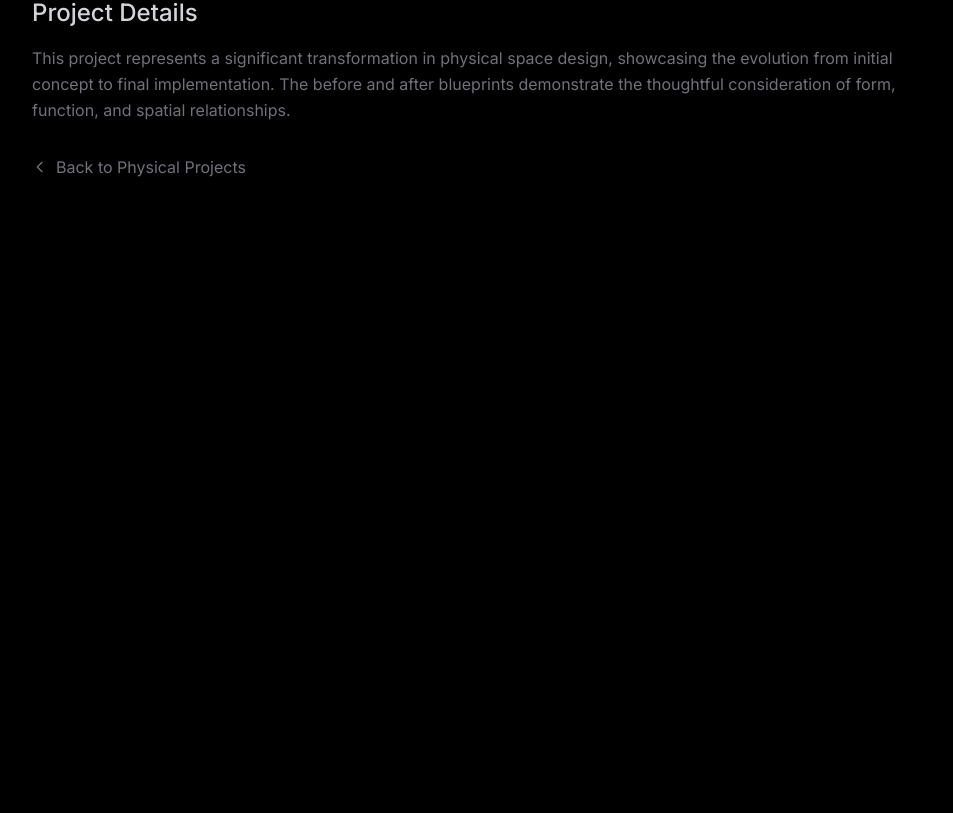
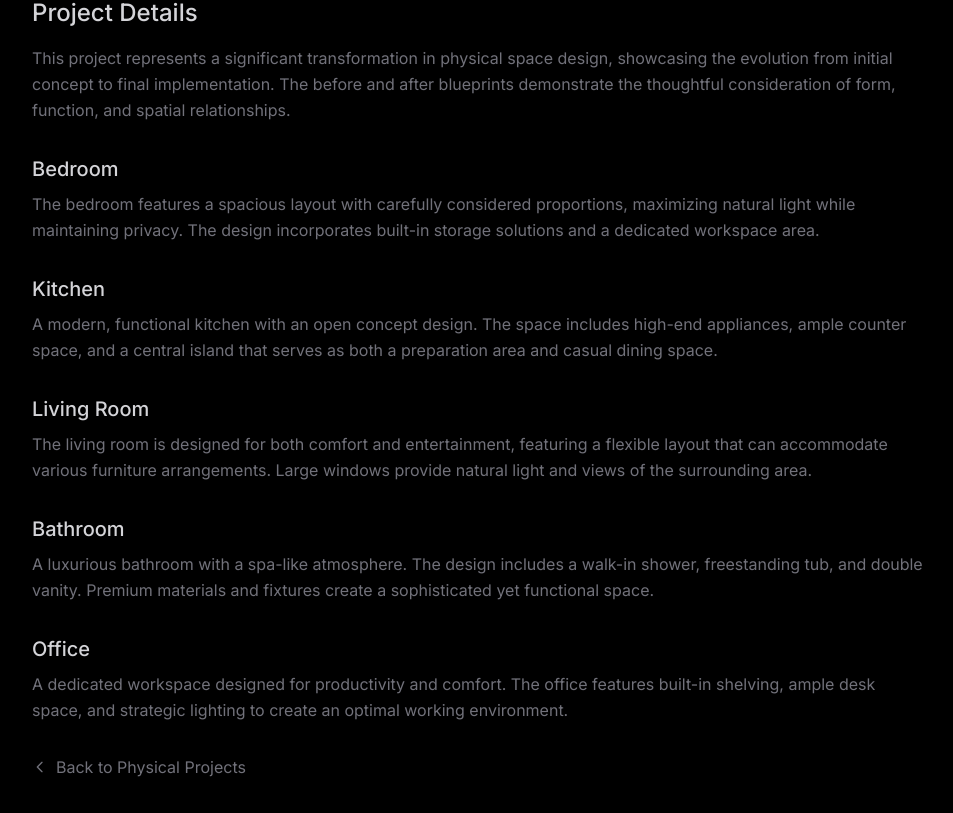
Before and after one commit to stilwellc/Mobi, a Next.js app: page /physical/1122 in a window 1280 px wide. Shown: the part 1980-2793 px from the top of the page, without its empty margins (160-1113 px from the left). Before the commit the page ends 2193 px from the top, so only its background shows below. Built offline with nearby package versions, Linux system fonts and the light colour scheme; a web font is replaced by a local one.

Commit message:
Add room sections to project details

```diff
--- a/app/physical/1122/page.tsx
+++ b/app/physical/1122/page.tsx
@@ -87,12 +87,64 @@ export default function Project1122() {
 
             <div className="mt-12 max-w-4xl mx-auto">
               <h2 className="text-2xl font-medium text-zinc-300 mb-4">Project Details</h2>
-              <p className="text-base text-zinc-500 leading-relaxed">
+              <p className="text-base text-zinc-500 leading-relaxed mb-8">
                 This project represents a significant transformation in physical space design,
                 showcasing the evolution from initial concept to final implementation. The
                 before and after blueprints demonstrate the thoughtful consideration of form,
                 function, and spatial relationships.
               </p>
+
+              <div className="space-y-8">
+                {/* Bedroom */}
+                <div>
+                  <h3 className="text-xl font-medium text-zinc-300 mb-2">Bedroom</h3>
+                  <p className="text-base text-zinc-500 leading-relaxed">
+                    The bedroom features a spacious layout with carefully considered proportions,
+                    maximizing natural light while maintaining privacy. The design incorporates
+                    built-in storage solutions and a dedicated workspace area.
+                  </p>
+                </div>
+
+                {/* Kitchen */}
+                <div>
+                  <h3 className="text-xl font-medium text-zinc-300 mb-2">Kitchen</h3>
+                  <p className="text-base text-zinc-500 leading-relaxed">
+                    A modern, functional kitchen with an open concept design. The space includes
+                    high-end appliances, ample counter space, and a central island that serves
+                    as both a preparation area and casual dining space.
+                  </p>
+                </div>
+
+                {/* Living Room */}
+                <div>
+                  <h3 className="text-xl font-medium text-zinc-300 mb-2">Living Room</h3>
+                  <p className="text-base text-zinc-500 leading-relaxed">
+                    The living room is designed for both comfort and entertainment, featuring
+                    a flexible layout that can accommodate various furniture arrangements.
+                    Large windows provide natural light and views of the surrounding area.
+                  </p>
+                </div>
+
+                {/* Bathroom */}
+                <div>
+                  <h3 className="text-xl font-medium text-zinc-300 mb-2">Bathroom</h3>
+                  <p className="text-base text-zinc-500 leading-relaxed">
+                    A luxurious bathroom with a spa-like atmosphere. The design includes
+                    a walk-in shower, freestanding tub, and double vanity. Premium materials
+                    and fixtures create a sophisticated yet functional space.
+                  </p>
+                </div>
+
+                {/* Office */}
+                <div>
+                  <h3 className="text-xl font-medium text-zinc-300 mb-2">Office</h3>
+                  <p className="text-base text-zinc-500 leading-relaxed">
+                    A dedicated workspace designed for productivity and comfort. The office
+                    features built-in shelving, ample desk space, and strategic lighting
+                    to create an optimal working environment.
+                  </p>
+                </div>
+              </div>
             </div>
 
             <div className="mt-8 max-w-4xl mx-auto">
```
